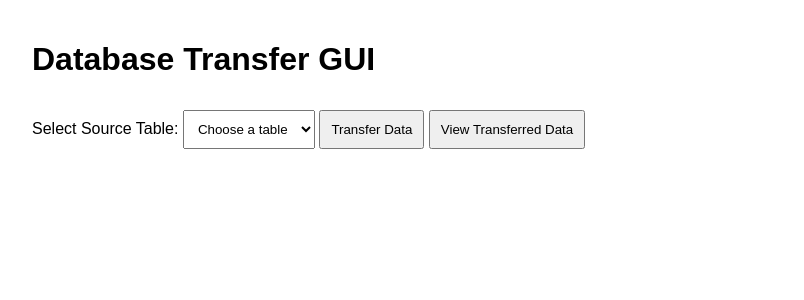
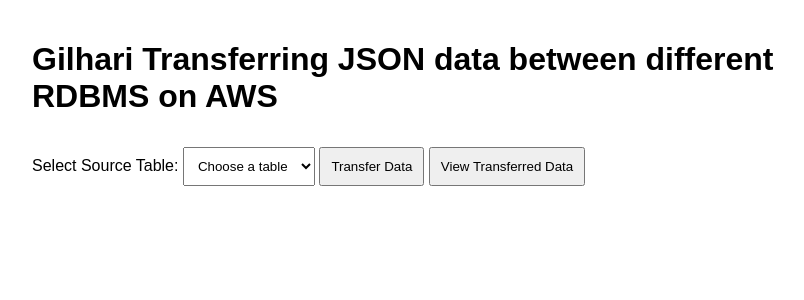
Before and after one commit to Sidh-Sharma/LibrarySystem_Transfer_bw_RDBMS_Using_Gilhari_on_AWS, a Flask app: page / in a window 1280 px wide. Shown: the top 300 px of the page, without its empty margins (208-1012 px from the left). Run offline with Flask 2, Linux system fonts and the light colour scheme.

Commit message:
minor updates

```diff
--- a/templates/index.html
+++ b/templates/index.html
@@ -33,7 +33,7 @@
     </style>
 </head>
 <body>
-    <h1>Database Transfer GUI</h1>
+    <h1>Gilhari Transferring JSON data between different RDBMS on AWS</h1>
 
     <label for="sourceTables">Select Source Table:</label>
     <select id="sourceTables" onchange="viewTable()">
```
